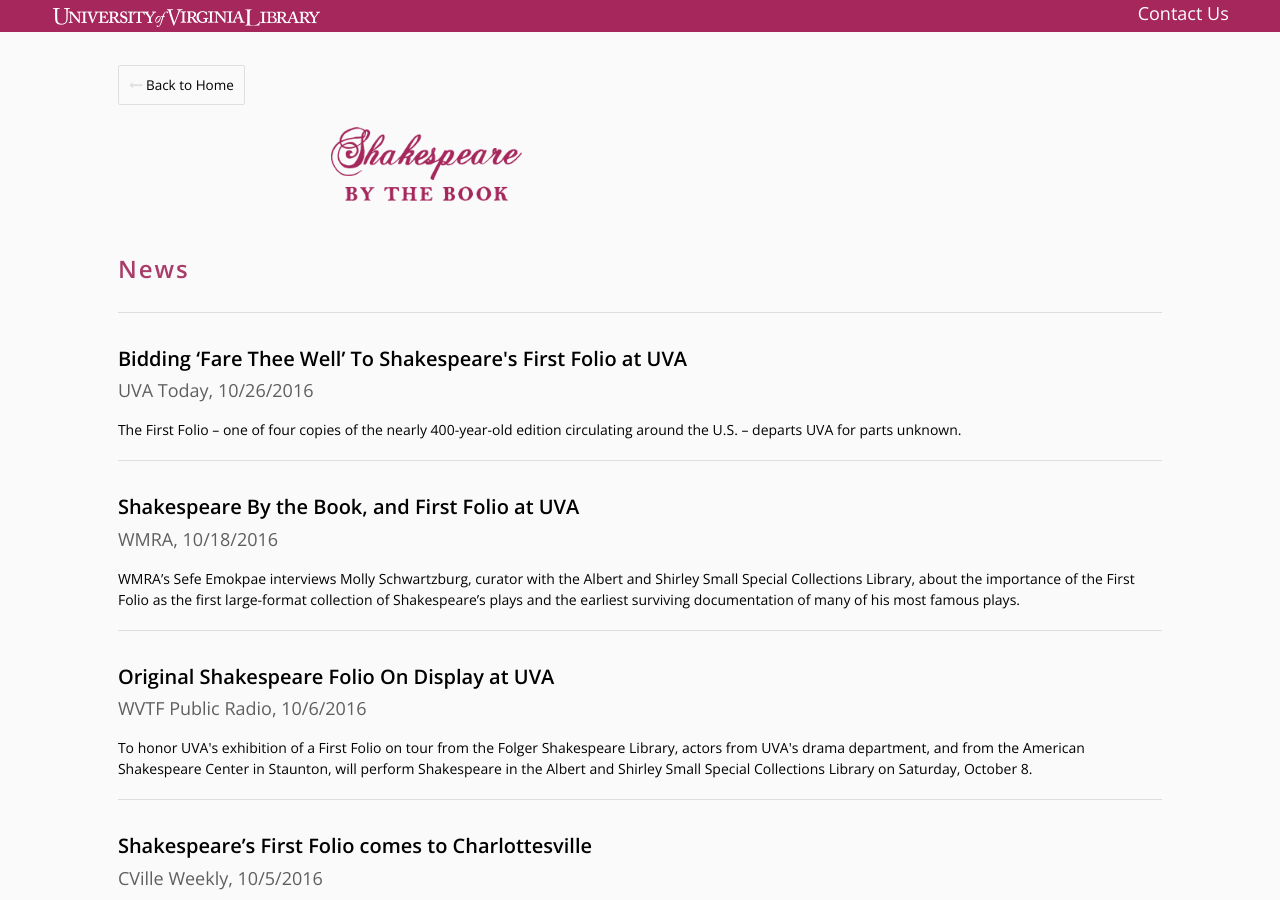
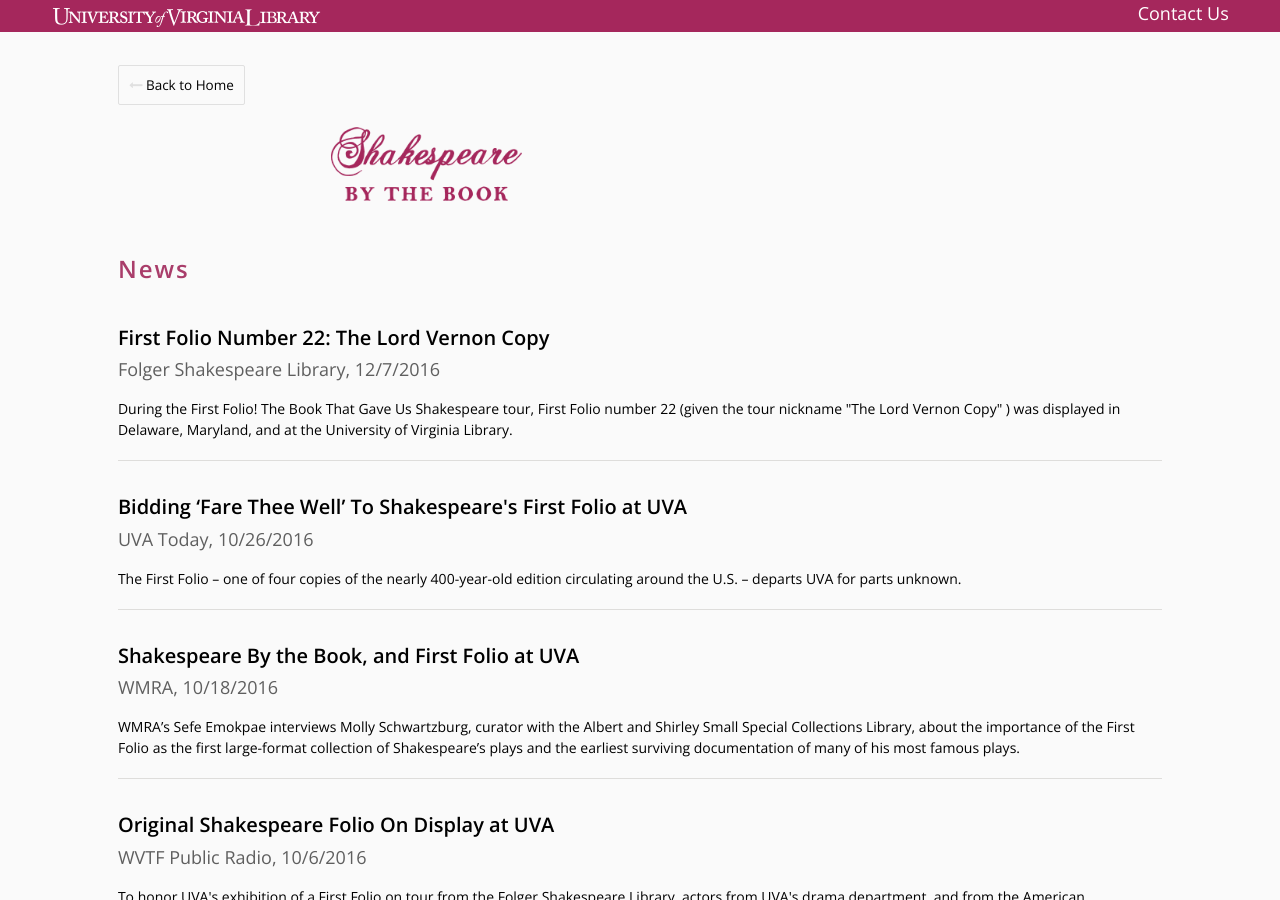
Before and after one commit to uvalib/shakespeare, a Jekyll site: the page built from news.html, in a window 1280 px wide and 900 px high. Built offline with Jekyll 4.4.1, drawn with Linux system fonts in a browser that asks for light colours; nearby versions of some CDN libraries.

Commit message:
escape lord vernon title quotes with slashes

```diff
--- a/_news/2016-04-13-number22.html
+++ b/_news/2016-04-13-number22.html
@@ -2,6 +2,6 @@
 title: "First Folio Number 22: The Lord Vernon Copy"
 link: "http://www.folger.edu/first-folio-number-22"
 subtitle: "Folger Shakespeare Library, 12/7/2016"
-copy: "During the First Folio! The Book That Gave Us Shakespeare tour, First Folio number 22 (given the tour nickname "The Lord Vernon Copy" ) was displayed in Delaware, Maryland, and at the University of Virginia Library."
+copy: "During the First Folio! The Book That Gave Us Shakespeare tour, First Folio number 22 (given the tour nickname \"The Lord Vernon Copy\" ) was displayed in Delaware, Maryland, and at the University of Virginia Library."
 published_date: ""
 ---
```
